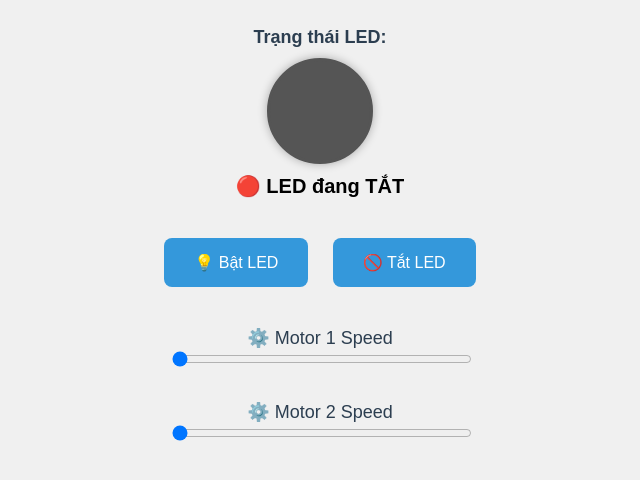
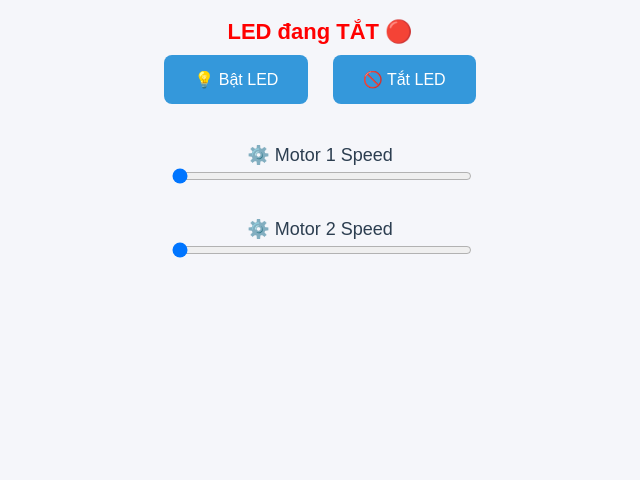
Before and after one commit to nntv29/test, a plain HTML site: page iot.html in a window 1280 px wide. Shown: the part 110-590 px from the top of the page, without its empty margins (320-960 px from the left). Drawn offline with Linux system fonts and the light colour scheme.

Commit message:
Update iot.html

```diff
--- a/iot.html
+++ b/iot.html
@@ -7,7 +7,7 @@
   <style>
     body {
       font-family: Arial, sans-serif;
-      background: #f0f0f0;
+      background: #f5f6fa;
       text-align: center;
       padding: 40px;
     }
@@ -44,35 +44,12 @@
       font-weight: bold;
       color: green;
     }
-
-    /* 🔆 LED hiển thị trạng thái */
-    #led-section {
-      margin: 30px auto;
-    }
-    #led-label {
-      font-size: 18px;
+    /* Dòng hiển thị trạng thái LED */
+    #led-status {
+      font-size: 22px;
       font-weight: bold;
-      color: #2c3e50;
-      margin-bottom: 10px;
-    }
-    #led-indicator {
-      width: 100px;
-      height: 100px;
-      margin: 10px auto;
-      border-radius: 50%;
-      border: 3px solid #555;
-      background-color: #555; /* Màu tắt */
-      box-shadow: 0 0 10px rgba(0,0,0,0.3);
-      transition: all 0.4s ease;
-    }
-    #led-indicator.on {
-      background-color: yellow;
-      box-shadow: 0 0 50px 15px yellow;
-    }
-    #led-status-text {
-      font-size: 20px;
-      font-weight: bold;
-      margin-top: 10px;
+      color: red;
+      margin-top: 20px;
     }
   </style>
 </head>
@@ -80,20 +57,16 @@
 
   <h1>🚀 Điều khiển ESP32 qua Node-RED</h1>
 
-  <!-- 🔆 Khu vực hiển thị LED -->
-  <div id="led-section">
-    <div id="led-label">Trạng thái LED:</div>
-    <div id="led-indicator"></div>
-    <div id="led-status-text">🔴 LED đang TẮT</div>
-  </div>
+  <!-- Trạng thái LED -->
+  <div id="led-status">LED đang TẮT 🔴</div>
 
-  <!-- Các nút điều khiển -->
+  <!-- Nút điều khiển -->
   <div>
     <button onclick="toggleLED(true)">💡 Bật LED</button>
     <button onclick="toggleLED(false)">🚫 Tắt LED</button>
   </div>
 
-  <!-- Motor -->
+  <!-- Điều khiển motor -->
   <div class="slider-container">
     <label for="motor1">⚙️ Motor 1 Speed</label><br>
     <input type="range" id="motor1" min="0" max="255" value="0"
@@ -109,10 +82,11 @@
   <div id="status"></div>
 
   <script>
+    // ⚠️ Thay bằng địa chỉ Node-RED (qua ngrok)
     const NODE_RED_URL = "https://sliceable-overboastfully-josie.ngrok-free.dev/mqtt";
-    const ledIndicator = document.getElementById("led-indicator");
-    const ledStatusText = document.getElementById("led-status-text");
+    const ledStatus = document.getElementById("led-status");
 
+    // ⚡ Bật / Tắt LED
     async function toggleLED(state) {
       const topic = "esp32/led/control";
       const payload = state ? "ON" : "OFF";
@@ -125,12 +99,15 @@
         if (res.ok) {
           showStatus(`Đã gửi: ${payload}`);
           updateLED(state);
-        } else showStatus("❌ Gửi thất bại!");
+        } else {
+          showStatus("❌ Gửi thất bại!");
+        }
       } catch (err) {
         showStatus("⚠️ Không thể kết nối Node-RED!");
       }
     }
 
+    // ⚙️ Điều khiển tốc độ motor
     async function updateSpeed(topic, value) {
       await fetch(NODE_RED_URL, {
         method: "POST",
@@ -140,18 +117,18 @@
       showStatus(`Đã gửi ${topic}: ${value}`);
     }
 
+    // 💡 Cập nhật trạng thái LED
     function updateLED(state) {
       if (state) {
-        ledIndicator.classList.add("on");
-        ledStatusText.textContent = "🟢 LED đang BẬT";
-        ledStatusText.style.color = "green";
+        ledStatus.textContent = "LED đang BẬT 🟢";
+        ledStatus.style.color = "green";
       } else {
-        ledIndicator.classList.remove("on");
-        ledStatusText.textContent = "🔴 LED đang TẮT";
-        ledStatusText.style.color = "red";
+        ledStatus.textContent = "LED đang TẮT 🔴";
+        ledStatus.style.color = "red";
       }
     }
 
+    // 🟢 Hiển thị thông báo trạng thái gửi lệnh
     function showStatus(msg) {
       const s = document.getElementById("status");
       s.textContent = msg;
```
